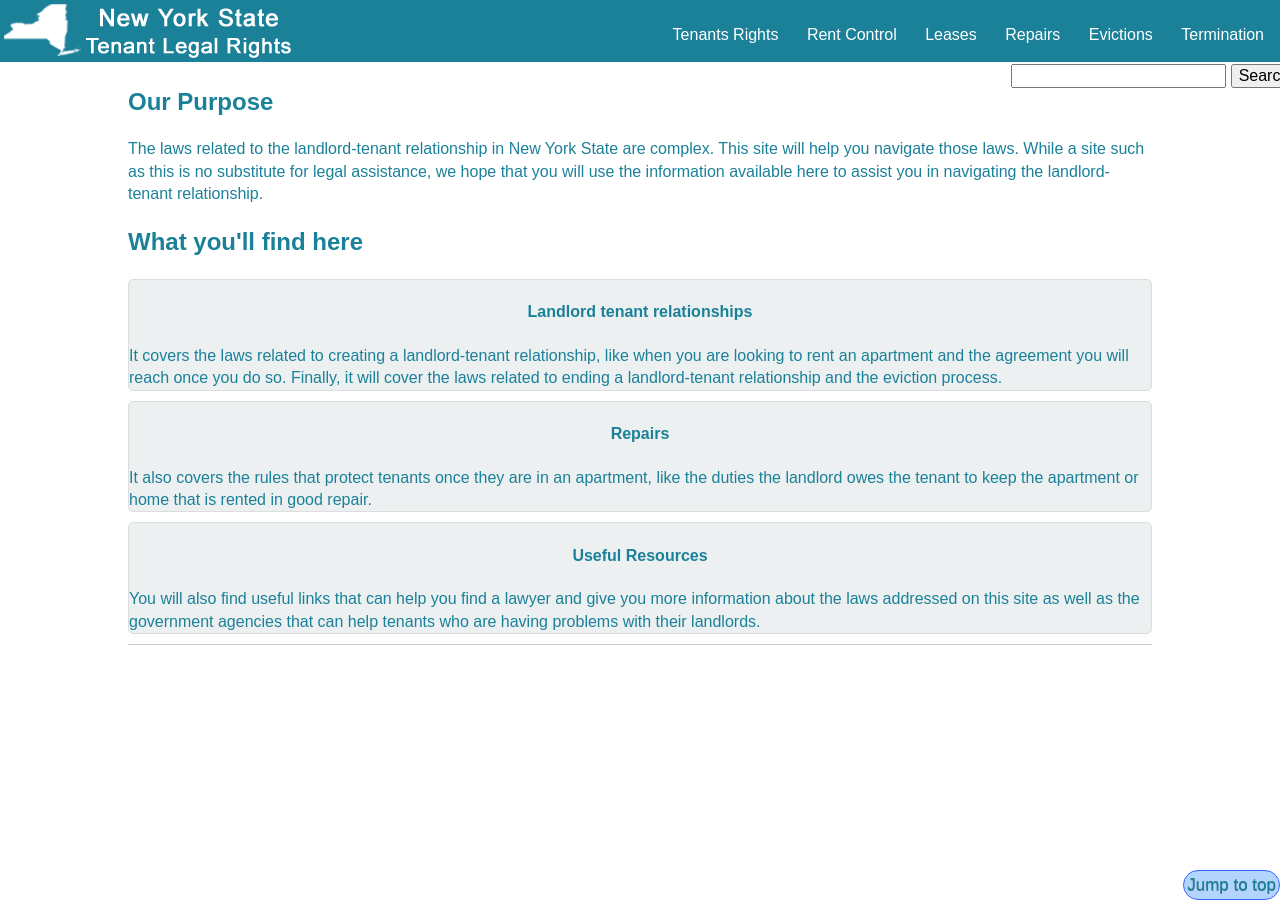
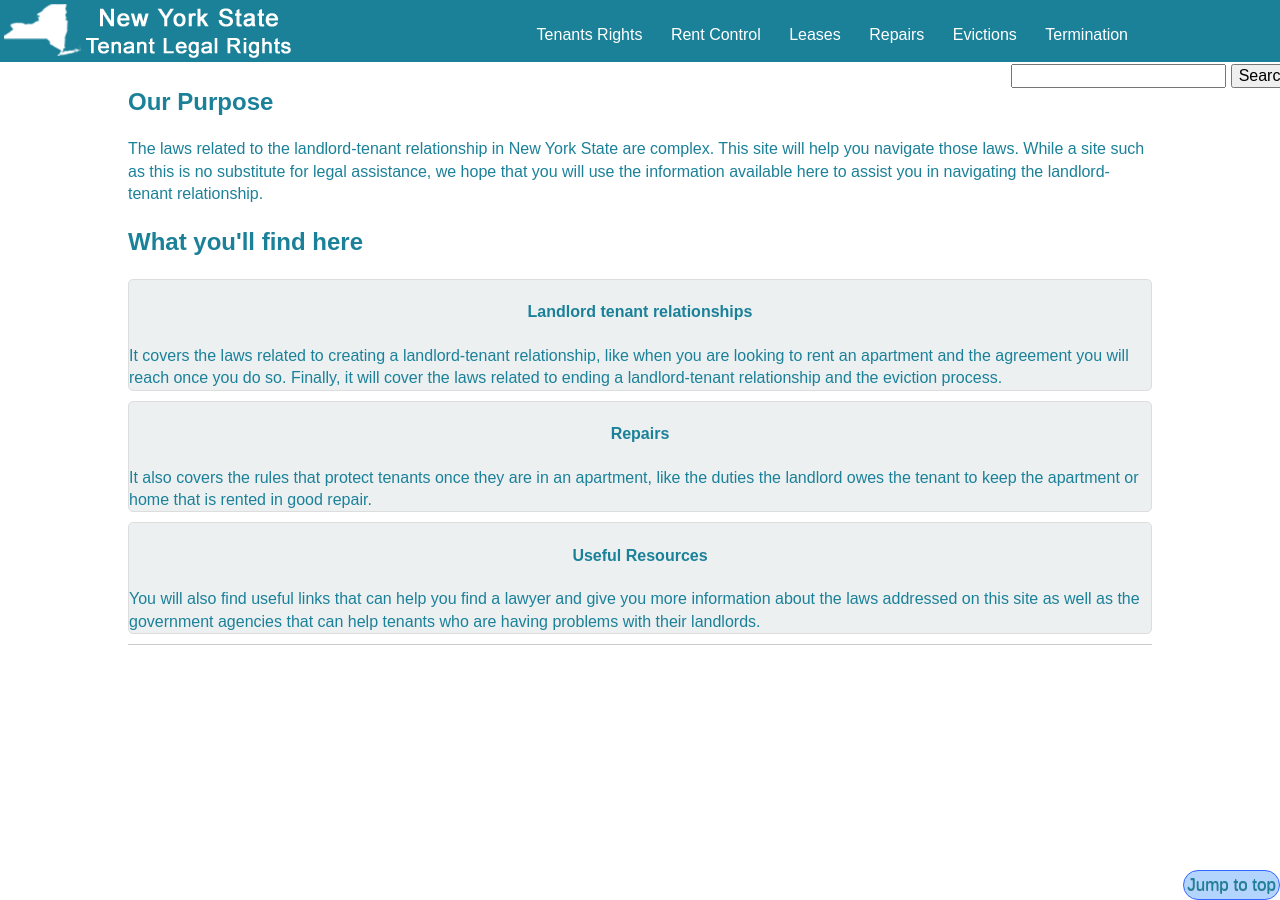
Before and after one commit to iinf362/team3, a Jekyll site: the page built from index.html, in a window 1280 px wide and 900 px high. Built offline with Jekyll 4.4.1, drawn with Linux system fonts in a browser that asks for light colours.

Commit message:
align top

```diff
--- a/css/main.css
+++ b/css/main.css
@@ -176,11 +176,13 @@
     float:left;
     width: 100%;
 
+
 }
 
 .top img{
     max-width: 40%;
     float:left;
+    margin-right: 8.5em;
 }
 
 form{
@@ -213,8 +215,6 @@
 
     margin:0 auto;
     width:100%;
-
-
 
 }
 
@@ -256,7 +256,7 @@
     float:right;
     padding-top: 1.5em;
     padding-bottom: 1em;
-
+    margin-right: 8.5em;
 
  }
 
```
